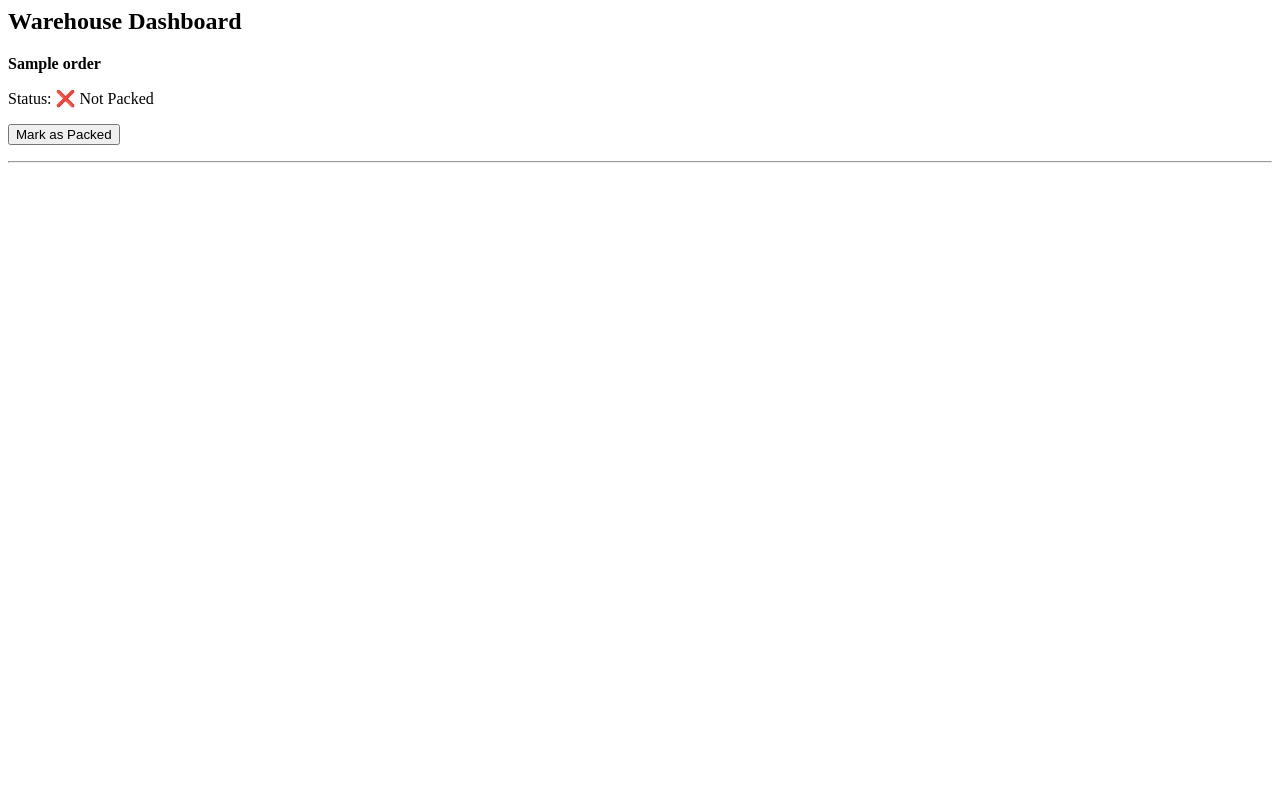
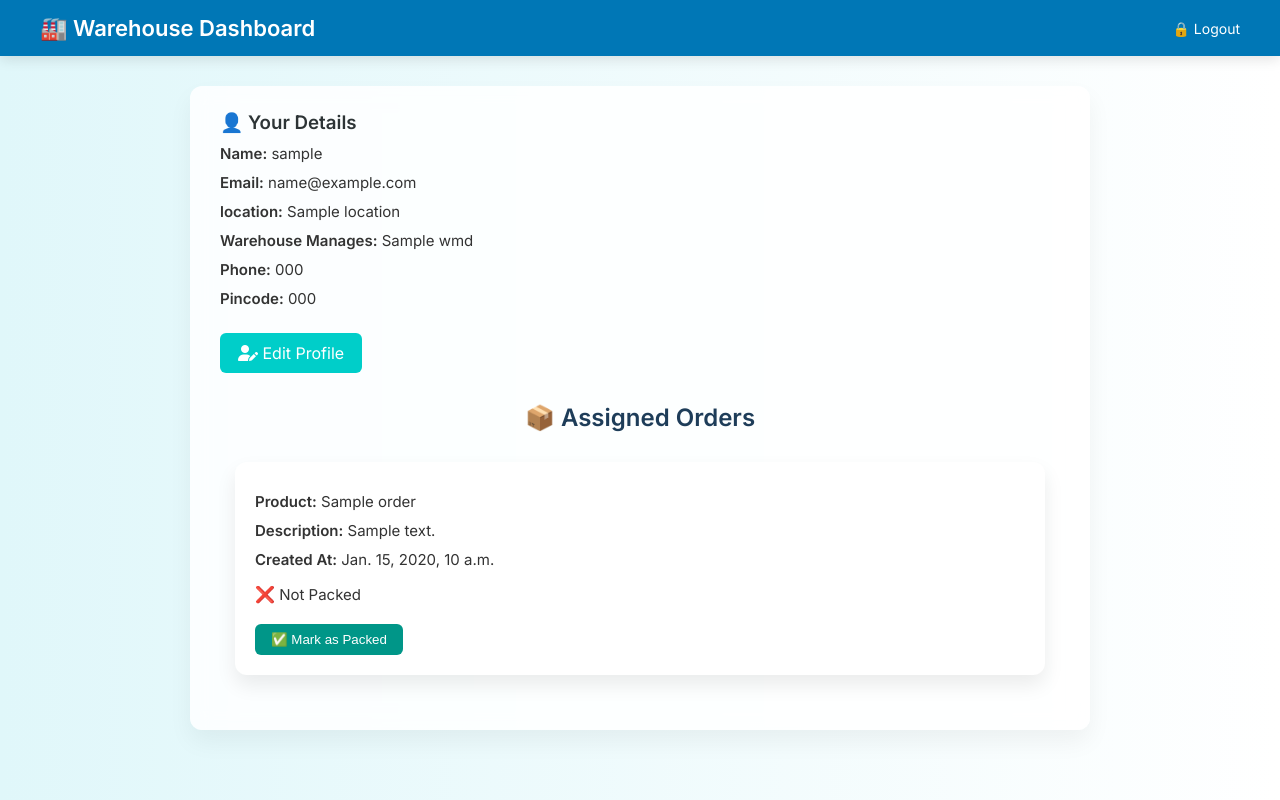
Before and after one commit to ishan1915/Delivery_managment_system, a Django app: template delivery_project/delivery_app/templates/warehouse_dashboard.html in a window 1280 px wide. Run offline with Django 3.2, Linux system fonts and the light colour scheme; the template is opened without the code that fills it: most values are stand-ins (such as "Sample title", 1, 10 or a date in 2020).

Commit message:
added warehouse dashboard

```diff
--- a/delivery_project/delivery_app/models.py
+++ b/delivery_project/delivery_app/models.py
@@ -37,6 +37,8 @@ class WarehouseManager(models.Model):
     user=models.OneToOneField(User,on_delete=models.CASCADE)
     warehouse_name=models.CharField(max_length=255)
     location=models.CharField(max_length=255)
+    phone=models.CharField(max_length=10)
+    pincode=models.CharField(max_length=10)
 
 
     def __str__(self):
--- /dev/null
+++ b/delivery_project/delivery_app/static/css/warehouse_dashboard.css
@@ -0,0 +1,133 @@
+@import url('https://fonts.googleapis.com/css2?family=Inter:wght@400;600&display=swap');
+
+* {
+  margin: 0;
+  padding: 0;
+  box-sizing: border-box;
+}
+
+body {
+  font-family: 'Inter', sans-serif;
+  background: linear-gradient(to right, #e0f7fa, #ffffff);
+  color: #2d3436;
+  padding-bottom: 40px;
+}
+
+.navbar {
+  background: #0077b6;
+  color: #fff;
+  padding: 15px 40px;
+  display: flex;
+  justify-content: space-between;
+  align-items: center;
+  box-shadow: 0 4px 12px rgba(0,0,0,0.1);
+}
+
+.navbar-brand {
+  font-size: 22px;
+  font-weight: 600;
+}
+
+.navbar-links a {
+  color: white;
+  text-decoration: none;
+  font-size: 14px;
+  margin-left: 20px;
+  transition: color 0.3s ease;
+}
+
+.navbar-links a:hover {
+  color: #ffdd59;
+}
+
+h2 {
+  text-align: center;
+  margin-top: 30px;
+  color: #1e3d59;
+}
+
+.orders-wrapper {
+  max-width: 900px;
+  margin: 30px auto;
+  padding: 0 15px;
+}
+
+.order-card {
+  background: #ffffff;
+  border-radius: 12px;
+  padding: 20px;
+  margin-bottom: 25px;
+  box-shadow: 0 10px 20px rgba(0,0,0,0.08);
+  transition: transform 0.3s ease;
+}
+
+.order-card:hover {
+  transform: translateY(-5px);
+}
+
+.order-card p {
+  margin: 10px 0;
+  font-size: 15px;
+}
+
+.status-section {
+  margin-top: 15px;
+}
+
+button {
+  background: #009688;
+  color: white;
+  border: none;
+  padding: 8px 16px;
+  border-radius: 6px;
+  cursor: pointer;
+  margin-top: 10px;
+  transition: background 0.3s ease;
+}
+
+button:hover {
+  background: #00796b;
+}
+
+.status-icon {
+  font-weight: bold;
+  font-size: 16px;
+}
+
+.no-orders {
+  text-align: center;
+  color: #666;
+  font-style: italic;
+  margin-top: 40px;
+}
+.customer-info {
+  background: rgba(255, 255, 255, 0.85);
+  max-width: 900px;
+  margin: 30px auto;
+  padding: 25px 30px;
+  border-radius: 12px;
+  box-shadow: 0 12px 24px rgba(0,0,0,0.05);
+  backdrop-filter: blur(10px);
+  transition: 0.3s ease;
+}
+
+.customer-info p {
+  margin: 10px 0;
+  font-size: 15px;
+  color: #333;
+}
+
+.customer-info .button {
+  background: #00cec9;
+  padding: 10px 18px;
+  border-radius: 6px;
+  color: #fff;
+  text-decoration: none;
+  display: inline-block;
+  margin-top: 15px;
+  transition: 0.3s;
+}
+
+.customer-info .button:hover {
+  background: #019592;
+}
--- a/delivery_project/delivery_app/templates/warehouse_dashboard.html
+++ b/delivery_project/delivery_app/templates/warehouse_dashboard.html
@@ -1,23 +1,71 @@
-<h2>Warehouse Dashboard</h2>
+{% load static %}
+<!DOCTYPE html>
+<html lang="en">
+<head>
+  <meta charset="UTF-8">
+  <title>Warehouse Dashboard</title>
+  <link rel="stylesheet" href="{% static 'css/warehouse_dashboard.css' %}">
+  <link rel="stylesheet" href="https://cdnjs.cloudflare.com/ajax/libs/font-awesome/6.5.0/css/all.min.css">
+</head>
+<body>
+
+  <div class="navbar">
+    <div class="navbar-brand">🏭 Warehouse Dashboard</div>
+    <div class="navbar-links">
+      <a href="{% url 'logout' %}">🔒 Logout</a>
+    </div>
+  </div>
+
+
+  {% if wmd %}
+    <div class="customer-info">
+      <h3>👤 Your Details</h3>
+      <p><strong>Name:</strong> {{ wmd.user.username }}</p>  <!--writing wmd.user.username because it is fetching from user table -->
+      <p><strong>Email:</strong> {{ wmd.user.email }}</p>
+      <p><strong>location:</strong> {{ wmd.location}}</p>
+      <p><strong>Warehouse Manages:</strong> {{ wmd.warehouse_name}}</p>
+      <p><strong>Phone:</strong> {{ wmd.phone}}</p>
+      <p><strong>Pincode:</strong> {{ wmd.pincode}}</p>
+      <a href="{% url 'edit_wm_profile'%}" class="button"> <i class="fas fa-user-edit"></i> Edit Profile</a>
+
+
+
+
+
+
+  {% endif %}
+
+  <h2>📦 Assigned Orders</h2>
+
+  <div class="orders-wrapper">
     {% for order in orders %}
-  <p><b>{{ order.product_name }}</b></p>
-  <p>Status:
+      <div class="order-card">
+        <p><strong>Product:</strong> {{ order.product_name }}</p>
+        <p><strong>Description:</strong> {{ order.description }}</p>
+        <p><strong>Created At:</strong> {{ order.created_at }}</p>
+        <div class="status-section">
           {% if not order.is_packed %}
-      ❌ Not Packed
-      <form method="post" action="{% url 'mark_packed' order.id %}">{% csrf_token %}
-        <button type="submit">Mark as Packed</button>
+            <p><span class="status-icon ❌">❌</span> Not Packed</p>
+            <form method="post" action="{% url 'mark_packed' order.id %}">
+              {% csrf_token %}
+              <button type="submit">✅ Mark as Packed</button>
             </form>
           {% elif not order.is_shipped %}
-      ✅ Packed<br>
-      ❌ Not Shipped
-      <form method="post" action="{% url 'mark_shipped' order.id %}">{% csrf_token %}
-        <button type="submit">Mark as Shipped</button>
+            <p><span class="status-icon">✅</span> Packed</p>
+            <p><span class="status-icon ❌">❌</span> Not Shipped</p>
+            <form method="post" action="{% url 'mark_shipped' order.id %}">
+              {% csrf_token %}
+              <button type="submit">🚚 Mark as Shipped</button>
             </form>
           {% else %}
-      ✅ Packed & Shipped
+            <p><span class="status-icon">✅</span> Packed & Shipped</p>
           {% endif %}
-  </p>
-  <hr>
+        </div>
+      </div>
     {% empty %}
-  <p>No assigned orders.</p>
+      <p class="no-orders">No assigned orders.</p>
     {% endfor %}
+  </div>
+
+</body>
+</html>
--- a/delivery_project/delivery_app/urls.py
+++ b/delivery_project/delivery_app/urls.py
@@ -18,6 +18,10 @@ urlpatterns = [
     path('order_create/', views.create_order, name='create_order'),
 
     path('warehouse_dashboard/', views.warehouse_manager_dashboard, name='warehouse_manager_dashboard'),
+    path('edit_wmprofile/',views.edit_wm_profile, name='edit_wm_profile'),
+
+
+
     path('city_dashboard/', views.city_manager_dashboard, name='city_manager_dashboard'),
     path('porter_dashboard/', views.porter_dashboard, name='porter_dashboard'),
 
```
Also changed, not shown: delivery_project/delivery_app/forms.py (+15 -2 lines), delivery_project/delivery_app/templates/edit_wmdprofile.html (added, +18 -0 lines), delivery_project/delivery_app/views.py (+29 -1 lines), delivery_project/db.sqlite3, delivery_project/delivery_app/migrations/0006_warehousemanager_phone_warehousemanager_pincode.py (added). Lines whose indentation alone changed are shown as unchanged.
